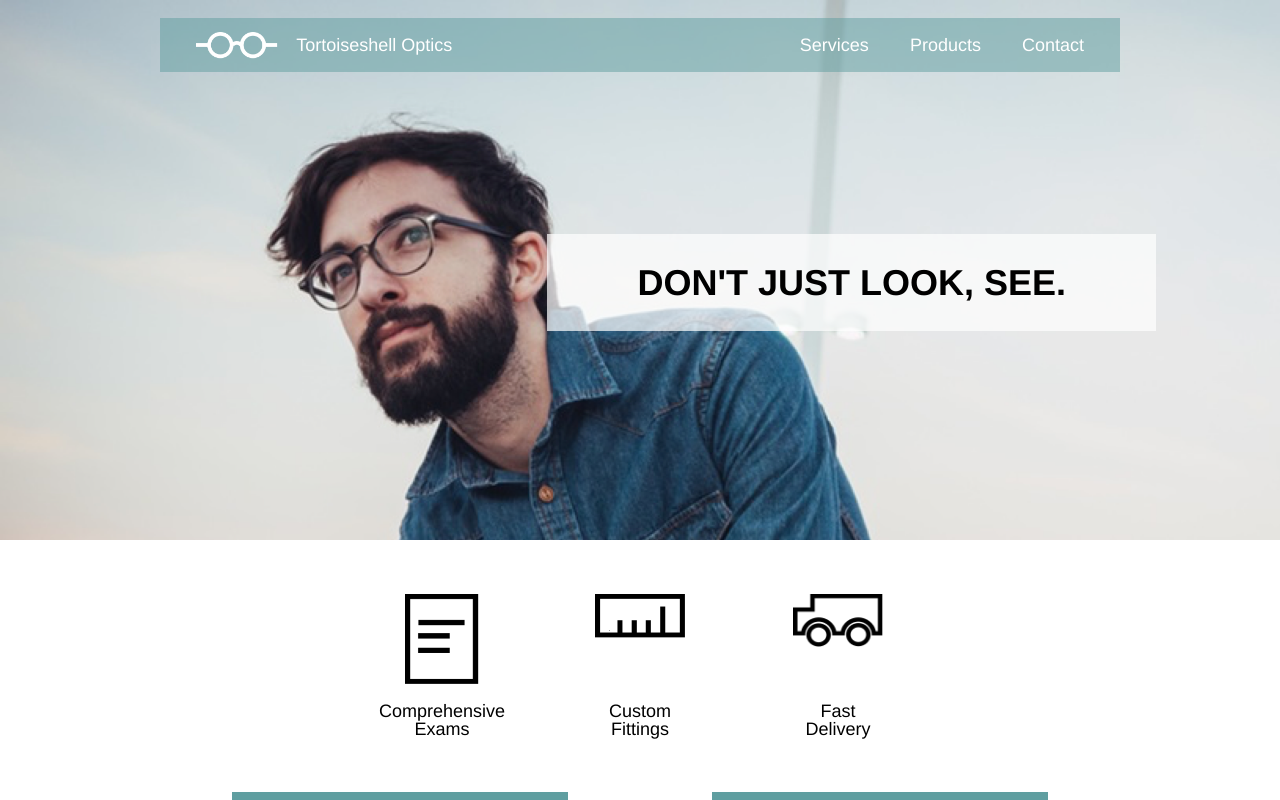
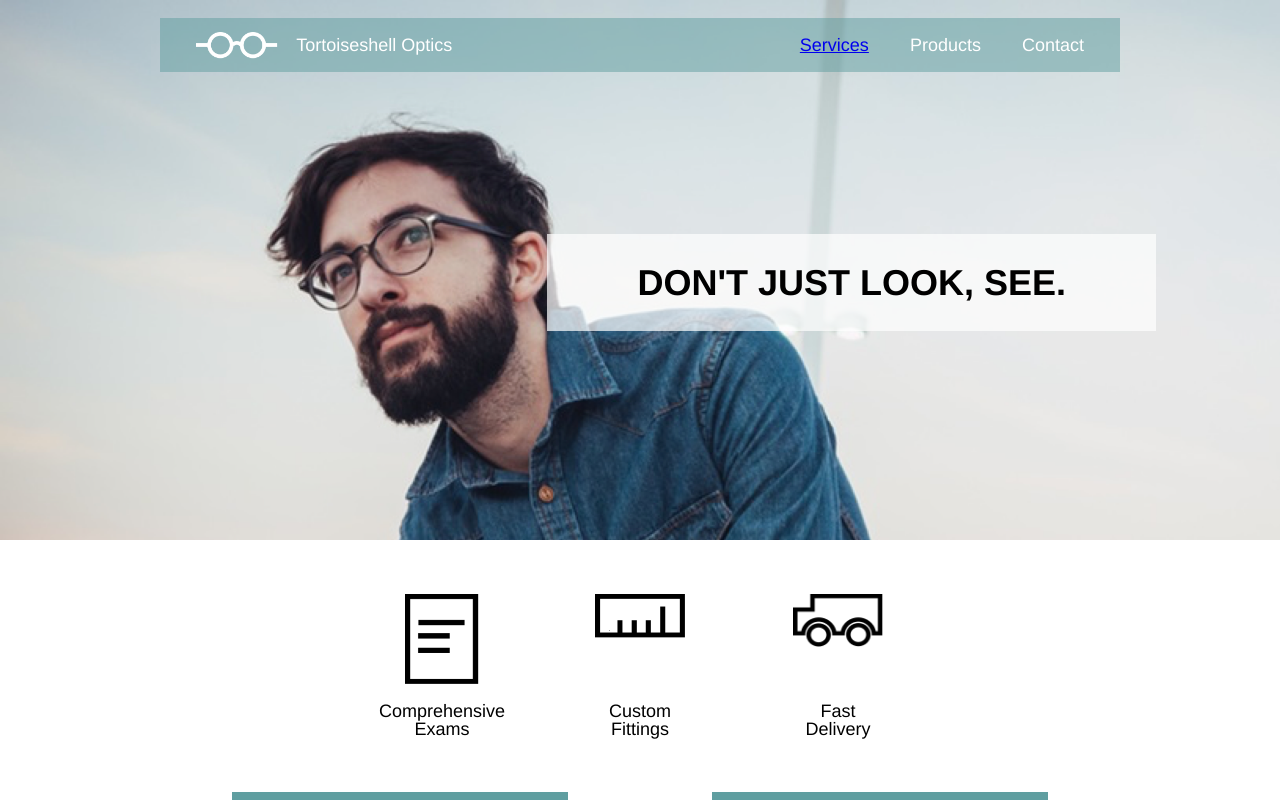
Before and after one commit to nredman22/Tortoiseshell-Optics, a plain HTML site: page index.html in a window 1280 px wide. Shown: the top 800 px of the page. Drawn offline with Linux system fonts and the light colour scheme.

Commit message:
added link

```diff
--- a/index.html
+++ b/index.html
@@ -16,7 +16,7 @@
                         <span>Tortoiseshell Optics</span>
                     </div>
                     <nav class="large">
-                        <span>Services</span>
+                        <span><a href="www.google.com">Services</a></span>
                         <span>Products</span>
                         <span>Contact</span>
                     </nav>
```
